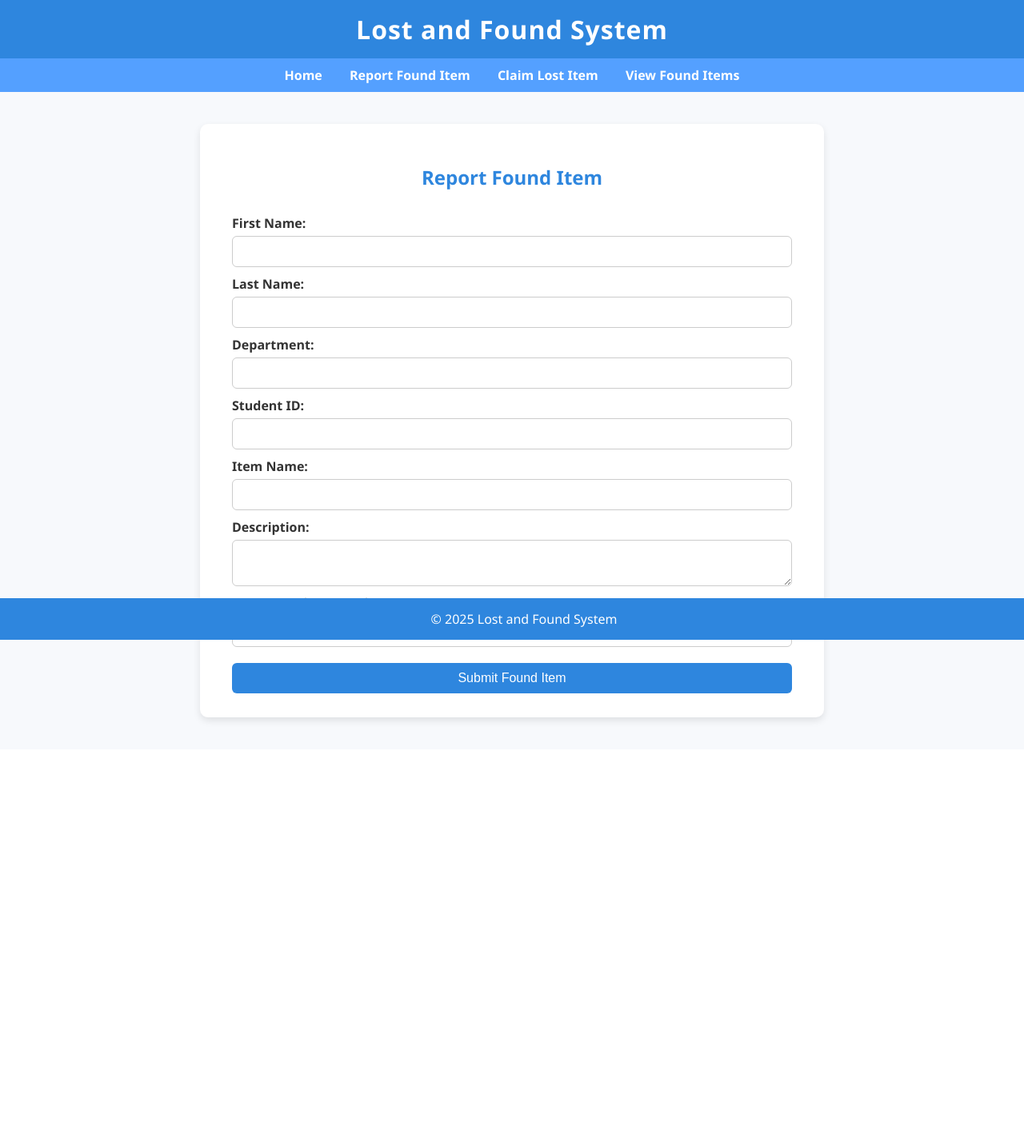
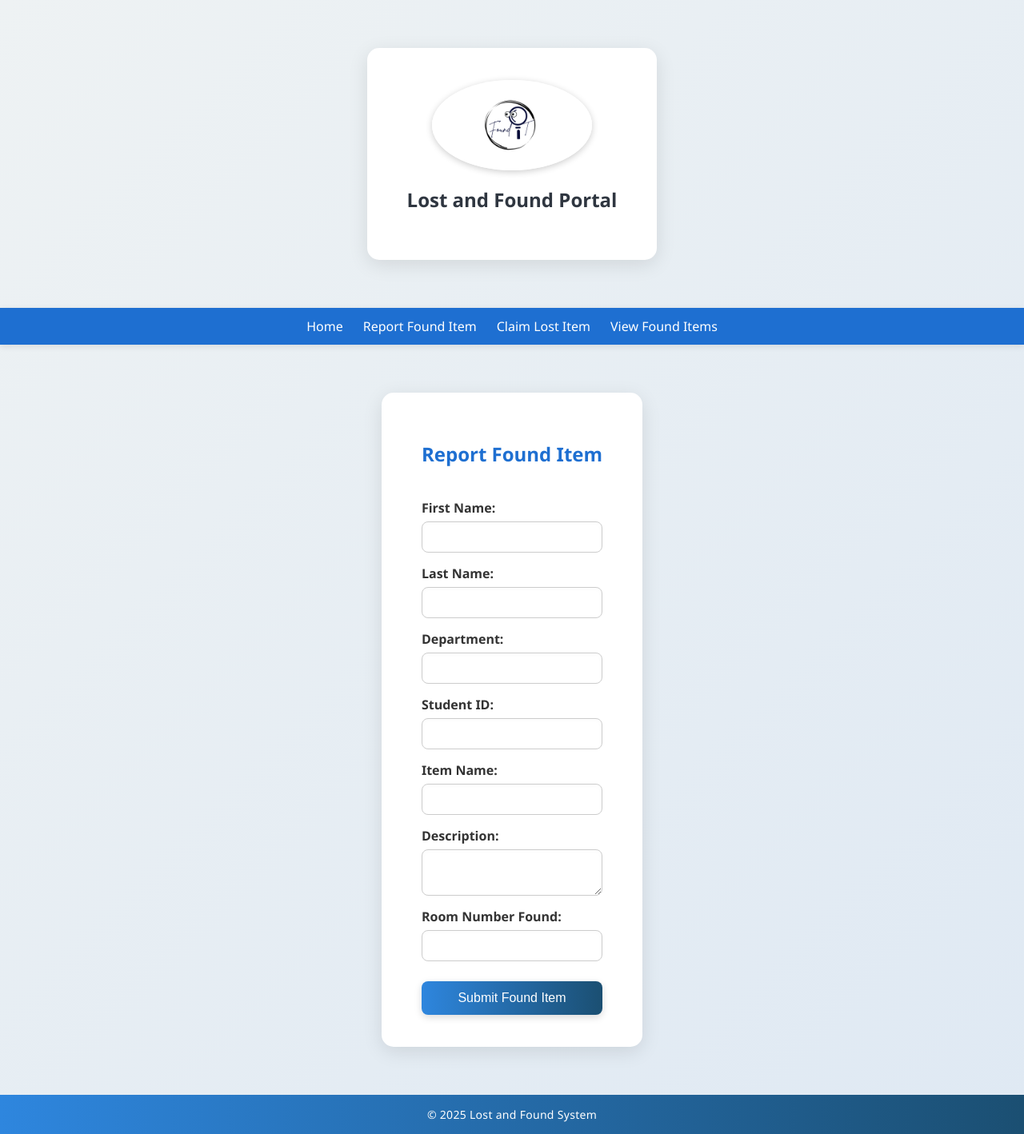
Before and after one commit to Molina-JoshuaAli/IMDBSE2-Final-Project, a PHP site: page /found_form.php in a window 1280 px wide. Shown: the whole page at 80% size. Before the commit the page ends 905 px from the top, so only its background shows below. Run offline with PHP 8.4, Linux system fonts and the light colour scheme.

Commit message:
design of the website

```diff
--- a/founditfiles/lostandfound/claim_form.php
+++ b/founditfiles/lostandfound/claim_form.php
@@ -24,7 +24,7 @@ if ($_SERVER['REQUEST_METHOD'] == 'POST') {
     <link rel="stylesheet" href="style.css">
 </head>
 <body>
-    <h1>Lost and Found System</h1>
+    <h1>Lost and Found System </h1>
     <nav>
         <a href="index.php">Home</a>
         <a href="found_form.php">Report Found Item</a>
--- a/founditfiles/lostandfound/found_form.php
+++ b/founditfiles/lostandfound/found_form.php
@@ -13,7 +13,6 @@ if ($_SERVER['REQUEST_METHOD'] == 'POST') {
     $desc = $_POST['description'];
     $room = $_POST['room_no'];
 
-    // Save finder and item
     $finder_id = $laf->addFinder($fname, $lname, $dept, $student_id);
     $item_id = $laf->addItem($item, $desc);
     $laf->addFound($item_id, $room, $finder_id);
@@ -29,7 +28,10 @@ if ($_SERVER['REQUEST_METHOD'] == 'POST') {
     <link rel="stylesheet" href="style.css">
 </head>
 <body>
-    <h1>Lost and Found System</h1>
+<div class="container">
+    <img src="images/Data.png" alt="Lost and Found Logo" class="logo">
+    <h2>Lost and Found Portal</h2>
+</div>
     <nav>
         <a href="index.php">Home</a>
         <a href="found_form.php">Report Found Item</a>
--- a/founditfiles/lostandfound/style.css
+++ b/founditfiles/lostandfound/style.css
@@ -1,145 +1,214 @@
-/* General Page Styling */
-body {
-    font-family: "Segoe UI", Arial, sans-serif;
-    background: #f7f9fc;
-    color: #333;
+/* ===========================
+   🌟 General Page Styling
+   =========================== */
+   body {
+    font-family: "Poppins", "Segoe UI", Arial, sans-serif;
+    background: linear-gradient(135deg, #eef2f3 0%, #dfe9f3 100%);
+    color: #2f3640;
     margin: 0;
     padding: 0;
+    min-height: 100vh;
+    display: flex;
+    flex-direction: column;
 }
 
-/* Header & Navigation */
+/* ===========================
+   🏷️ Header & Navigation
+   =========================== */
 h1 {
-    background-color: #2e86de;
+    background: linear-gradient(90deg, #2e86de, #00a8ff);
     color: white;
     text-align: center;
-    padding: 15px 0;
+    padding: 18px 0;
     margin: 0;
     letter-spacing: 1px;
+    font-weight: 600;
+    text-shadow: 0 2px 4px rgba(0,0,0,0.15);
 }
 
 nav {
-    text-align: center;
-    background-color: #54a0ff;
-    padding: 10px;
+    display: flex;
+    justify-content: center;
+    gap: 25px;
+    background: #1e6fd1;
+    padding: 12px 0;
+    box-shadow: 0 2px 8px rgba(0,0,0,0.1);
 }
 
 nav a {
     color: white;
     text-decoration: none;
-    margin: 0 15px;
-    font-weight: bold;
-    transition: 0.3s;
+    font-weight: 500;
+    font-size: 16px;
+    position: relative;
+    transition: color 0.3s ease;
+}
+
+nav a::after {
+    content: "";
+    position: absolute;
+    left: 0;
+    bottom: -3px;
+    width: 0%;
+    height: 2px;
+    background-color: #dff9fb;
+    transition: width 0.3s ease;
 }
 
 nav a:hover {
     color: #dff9fb;
 }
 
-/* Page Container */
-.container {
-    max-width: 700px;
-    background: white;
-    margin: 40px auto;
-    padding: 30px 40px;
-    border-radius: 10px;
-    box-shadow: 0 4px 10px rgba(0,0,0,0.1);
+nav a:hover::after {
+    width: 100%;
 }
 
-/* Form Styling */
+/* ===========================
+   📦 Page Container
+   =========================== */
+.container {
+    max-width: 800px;
+    background: white;
+    margin: 60px auto;
+    padding: 40px 50px;
+    border-radius: 15px;
+    box-shadow: 0 6px 25px rgba(0,0,0,0.1);
+    animation: fadeIn 0.6s ease-in-out;
+}
+
+@keyframes fadeIn {
+    from { opacity: 0; transform: translateY(10px); }
+    to { opacity: 1; transform: translateY(0); }
+}
+
+/* ===========================
+   🧾 Form Styling
+   =========================== */
 form {
     display: flex;
     flex-direction: column;
 }
 
 form h2 {
-    color: #2e86de;
+    color: #1e6fd1;
     text-align: center;
-    margin-bottom: 20px;
+    margin-bottom: 25px;
+    font-weight: 600;
 }
 
 label {
-    font-weight: bold;
-    margin-top: 10px;
+    font-weight: 600;
+    margin-top: 15px;
+    color: #333;
 }
 
 input[type="text"],
 input[type="number"],
 textarea,
 select {
-    padding: 10px;
+    padding: 10px 12px;
     border: 1px solid #ccc;
-    border-radius: 6px;
-    margin-top: 5px;
+    border-radius: 8px;
+    margin-top: 6px;
     font-size: 15px;
-    outline: none;
-    transition: border 0.3s;
+    transition: all 0.3s ease;
+    box-shadow: inset 0 2px 5px rgba(0,0,0,0.02);
 }
 
 input:focus,
-textarea:focus {
+textarea:focus,
+select:focus {
     border-color: #2e86de;
+    box-shadow: 0 0 6px rgba(46,134,222,0.3);
+    outline: none;
 }
 
-/* Buttons */
+/* ===========================
+   🖱️ Buttons
+   =========================== */
 input[type="submit"],
 button {
-    background-color: #2e86de;
+    background: linear-gradient(90deg, #2e86de, #1b4f72);
     color: white;
     border: none;
-    border-radius: 6px;
-    padding: 10px 15px;
-    margin-top: 20px;
+    border-radius: 8px;
+    padding: 12px 18px;
+    margin-top: 25px;
     cursor: pointer;
     font-size: 16px;
-    transition: 0.3s;
+    font-weight: 500;
+    transition: all 0.3s ease;
+    box-shadow: 0 3px 10px rgba(0,0,0,0.15);
 }
 
 input[type="submit"]:hover,
 button:hover {
-    background-color: #1b4f72;
+    background: linear-gradient(90deg, #1b4f72, #2e86de);
+    transform: translateY(-2px);
+    box-shadow: 0 6px 15px rgba(0,0,0,0.2);
 }
 
-/* Tables */
+/* ===========================
+   📊 Tables
+   =========================== */
 table {
     width: 100%;
     border-collapse: collapse;
-    margin-top: 20px;
+    margin-top: 25px;
+    border-radius: 10px;
+    overflow: hidden;
+    box-shadow: 0 4px 12px rgba(0,0,0,0.05);
 }
 
 th {
-    background-color: #2e86de;
+    background: linear-gradient(90deg, #2e86de, #00a8ff);
     color: white;
-    padding: 10px;
+    padding: 12px;
+    font-weight: 600;
+    letter-spacing: 0.3px;
 }
 
 td {
-    padding: 8px;
+    padding: 10px;
     text-align: center;
-    border-bottom: 1px solid #ddd;
+    border-bottom: 1px solid #eee;
 }
 
 tr:hover {
-    background-color: #f1f1f1;
+    background-color: #f1f7ff;
 }
 
-/* Success Message */
+/* ===========================
+   ✅ Success Message
+   =========================== */
 .success {
     background-color: #d4edda;
     color: #155724;
-    padding: 10px;
-    border-radius: 5px;
+    padding: 12px;
+    border-radius: 8px;
     border: 1px solid #c3e6cb;
     text-align: center;
-    margin-bottom: 15px;
+    margin-bottom: 20px;
+    box-shadow: 0 3px 10px rgba(0,0,0,0.05);
 }
 
-/* Footer */
+/* ===========================
+   ⚓ Footer
+   =========================== */
 footer {
     text-align: center;
     padding: 15px;
-    background: #2e86de;
+    background: linear-gradient(90deg, #2e86de, #1b4f72);
     color: white;
-    position: fixed;
-    bottom: 0;
-    width: 100%;
+    margin-top: auto;
+    font-size: 14px;
+    letter-spacing: 0.3px;
 }
+
+.logo {
+    display: block;
+    margin: 0 auto 20px;
+    width: 200px;
+    border-radius: 100%;
+    box-shadow: 0 2px 8px rgba(0,0,0,0.2);
+}
```
Also changed, not shown: founditfiles/lostandfound/images/Data.png (added).
